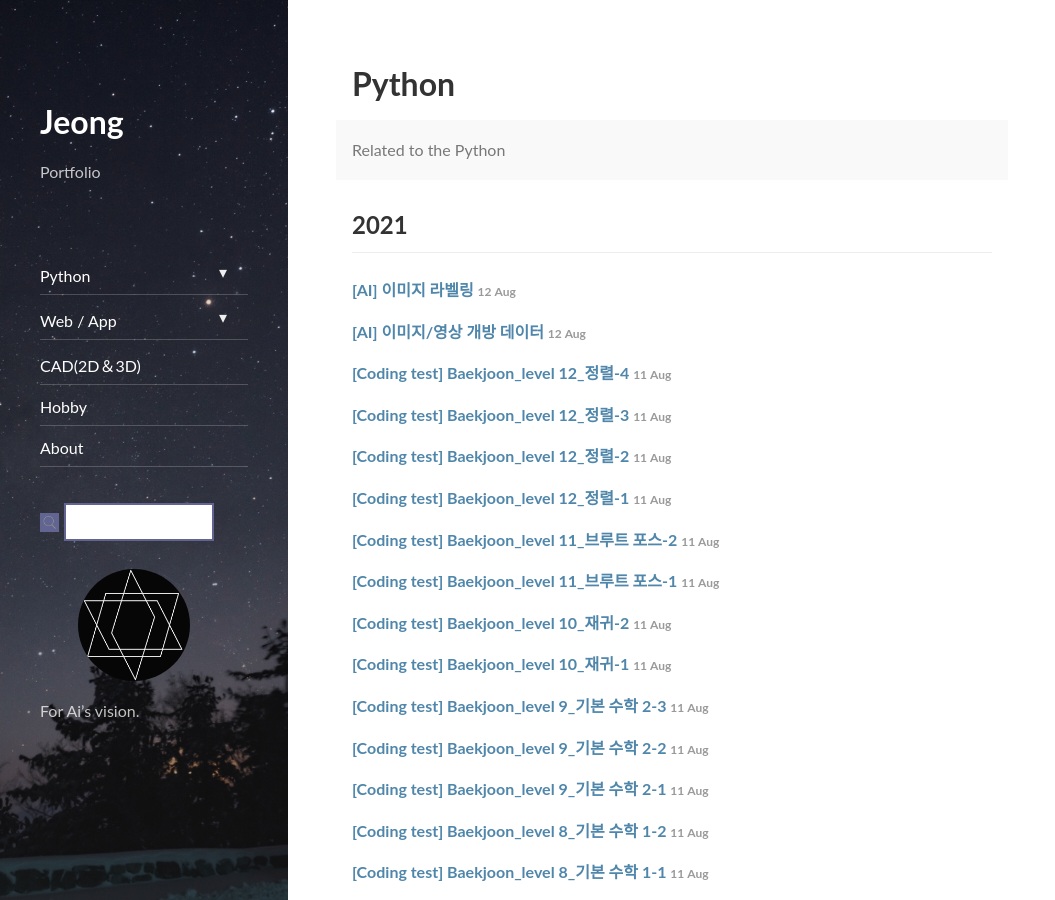
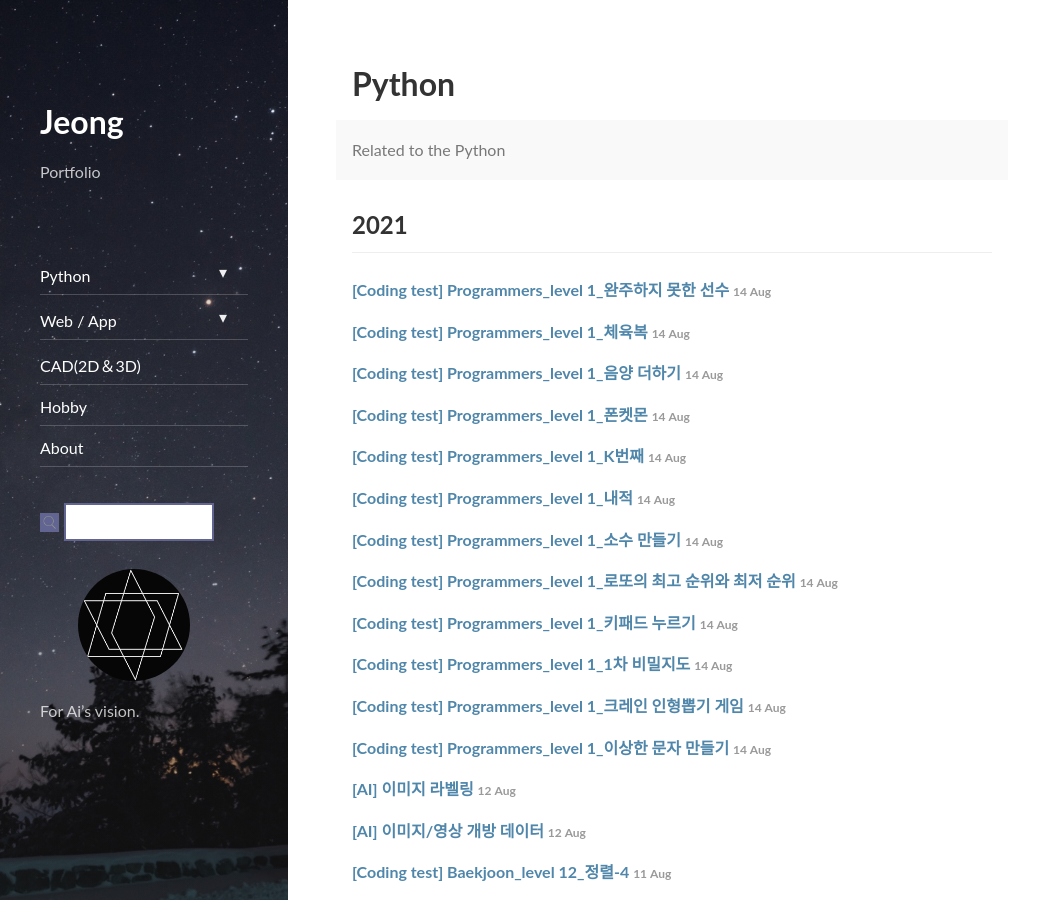
Before and after one commit to JeongJaeyoung0/JeongJaeyoung0.github.io, a Jekyll site: the page built from _featured_categories/python.md, in a window 1280 px wide and 900 px high. Shown: the whole window, without its empty margins (0-1055 px from the left). Built offline with Jekyll 4.4.1, drawn with Linux system fonts in a browser that asks for light colours; nearby versions of some CDN libraries.

Commit message:
210814-01-codingtest

````diff
--- /dev/null
+++ b/_posts/2021-08-14-PCt-ProgrammersLevel-1-01.md
@@ -0,0 +1,48 @@
+---
+layout: post
+title: "[Coding test] Programmers_level 1_이상한 문자 만들기"
+subtitle: "ProgrammersLevel-1"
+categories: python
+tags: codingtest
+comments: true
+---
+
+# ● [code](https://github.com/JeongJaeyoung0/coding_test/blob/0bc4f65cedf347fd2a26fcd40ffbd5994e5f112a/210615_Programmers_level%201_%EC%9D%B4%EC%83%81%ED%95%9C%20%EB%AC%B8%EC%9E%90%20%EB%A7%8C%EB%93%A4%EA%B8%B0.ipynb)
+
+***
+
+# Programmers_level 1_이상한 문자 만들기
+### 단어별 짝수자리: 대문자, 홀수자리: 소문자
+
+
+```python
+# 풀어 쓴 형태
+def solution(s):
+    a = s.split(' ')        # 단어별 끊기
+    text=[]                 # text 담을 list
+    for x in range(len(a)): # 단어 수 만큼 for문
+        text1 = []          # text1 담을 list
+        for y in range(len(a[x])):                                  # 각 단어의 길이만큼 for문
+            text1.append([a[x][y].upper(),a[x][y].lower()][y%2])    # y%2 = 홀, 짝수 구분 / 홀수는 대문자, 짝수는 소문자로 변환 후 text1에 담기
+        text.append(''.join(text1)) # text1 list를 하나로 이어붙여 text에 담기
+    answer = ' '.join(text)         # text list를 하나로 이어붙여 answer로 담기
+    return answer                   # answer return
+```
+
+
+```python
+# short coding
+def solution(s):
+    a = s.split(' ')
+    return ' '.join(list(map(lambda x:''.join(list(map(lambda y:[a[x][y].upper(),a[x][y].lower()][y%2],range(len(a[x]))))),range(len(a)))))
+```
+
+
+```python
+solution("try hello world")
+```
+
+
+
+
+    'TrY HeLlO WoRlD'
--- /dev/null
+++ b/_posts/2021-08-14-PCt-ProgrammersLevel-1-02.md
@@ -0,0 +1,44 @@
+---
+layout: post
+title: "[Coding test] Programmers_level 1_크레인 인형뽑기 게임"
+subtitle: "ProgrammersLevel-1-2"
+categories: python
+tags: codingtest
+comments: true
+---
+
+# ● [code](https://github.com/JeongJaeyoung0/coding_test/blob/0ded0da5f23d3928144e7123a2974c713a245323/210616_Programmers_level%201_%ED%81%AC%EB%A0%88%EC%9D%B8%20%EC%9D%B8%ED%98%95%EB%BD%91%EA%B8%B0%20%EA%B2%8C%EC%9E%84.ipynb)
+
+***
+
+# Programmers_level 1_크레인 인형뽑기 게임
+### n번째, n-1번째 뽑은 인형이 같으면 터지며, 터진 인형 수 출력
+
+
+```python
+def solution(board, moves):
+    basket=[0]      # 인형을 담을 basket list
+    answer=0        # 터진 인형 수
+    for i in moves: # 뽑을 인형 리스트 for문
+        for j in range(len(board)):     # 뽑을 인형 상위에서 아래로 for문
+            move = board[j][i-1]        # board의 j행, i열
+            if move!=0:                 # 인형이 존재하는 행 확인
+                if basket[-1]==move:    # 지금 뽑은 인형이 직전에 뽑은 인형이랑 같은지 비교
+                    del basket[-1]      # 같을 경우 직전에 뽑은 인형 터트리고
+                    answer+=2           # 터진 인형은 +2개
+                else:
+                    basket+=[move]      # 직전에 뽑은 인형과 같지 않을경우
+                board[j][i-1]=0         # 뽑은 인형 자리를 0으로 대체
+                break                   # if문 빠져나가기
+    return answer                       # 정답 return
+```
+
+
+```python
+solution([[0,0,0,0,0],[0,0,1,0,3],[0,2,5,0,1],[4,2,4,4,2],[3,5,1,3,1]], [1,5,3,5,1,2,1,4])
+```
+
+
+
+
+    4
--- /dev/null
+++ b/_posts/2021-08-14-PCt-ProgrammersLevel-1-03.md
@@ -0,0 +1,36 @@
+---
+layout: post
+title: "[Coding test] Programmers_level 1_1차 비밀지도"
+subtitle: "ProgrammersLevel-1-3"
+categories: python
+tags: codingtest
+comments: true
+---
+
+# ● [code](https://github.com/JeongJaeyoung0/coding_test/blob/9f41ee5cb6c3bd1aad2ba931f36e8edfefe8c460/210617_Programmers_level%201_1%EC%B0%A8%20%EB%B9%84%EB%B0%80%EC%A7%80%EB%8F%84.ipynb)
+
+***
+
+# Programmers_level 1_1차 비밀지도
+### 2개의 지도를 2진수로 받고, NOR 게이트로 출력
+
+
+```python
+def solution(n, arr1, arr2):
+    answer = []                                 # 정답 지도 리스트
+    map1 = [bin(i)[2:].zfill(n) for i in arr1]  # 첫 번째 지도 row별 2진수 변환 후 리스트 저장
+    map2 = [bin(i)[2:].zfill(n) for i in arr2]  # 두 번째 지도 row별 2진수 변환 후 리스트 저장
+    for i in range(n):                          # n행만큼 for문
+        answer += [''.join(([' ' if m1+m2=='00' else '#' for m1, m2 in zip(map1[i], map2[i])]))]    # 각 맵의 row별로 둘다 0일 경우는 빈캄, 하나라도 0이 아닐 경우 #으로 반환 후 리스트 저장
+    return answer                               # 정답 리턴
+```
+
+
+```python
+solution(5, [9, 20, 28, 18, 11], [30, 1, 21, 17, 28])
+```
+
+
+
+
+    ['#####', '# # #', '### #', '#  ##', '#####']
--- /dev/null
+++ b/_posts/2021-08-14-PCt-ProgrammersLevel-1-04.md
@@ -0,0 +1,81 @@
+---
+layout: post
+title: "[Coding test] Programmers_level 1_키패드 누르기"
+subtitle: "ProgrammersLevel-1-4"
+categories: python
+tags: codingtest
+comments: true
+---
+
+# ● [code](https://github.com/JeongJaeyoung0/coding_test/blob/1432f26fb2c8a1e6c3a52962dbde0883a01a66b5/210618_Programmers_level%201_%ED%82%A4%ED%8C%A8%EB%93%9C%20%EB%88%84%EB%A5%B4%EA%B8%B0.ipynb)
+
+***
+
+# Programmers_level 1_키패드 누르기
+### 1,4,7은 왼손 / 3, 6, 9는 오른손 / 가운데 버튼은 현재 엄지손가락에서 가까운 손가락으로 누를 경우 키패드를 누르는 왼/오를 순차적으로 출력
+
+
+```python
+def solution(numbers, hand):
+    answer = ''
+    l_hand ,r_hand = 10, 12     # 왼손, 오른손 시작 위치
+    for i in numbers:           # 키패드 누를 값 for문
+        if i in [1, 4, 7]:      # 1, 4, 7은 왼손
+            answer += "L"
+            l_hand = i          # 왼손 위치
+        elif i in [3, 6, 9]:    # 3, 6, 9는 오른손
+            answer += "R"
+            r_hand = i          # 오른손 위치
+        else:
+            if i==0: i=11       # 0은 11로 간주
+            l_abs = abs(i-l_hand)   # 누를 숫자-왼손 숫자의 절대값
+            r_abs = abs(i-r_hand)   # 누를 숫자-오른손 숫자의 절대값
+            if sum(divmod(l_abs, 3)) < sum(divmod(r_abs, 3)):   # 차이값을 3으로 나누었을 때 몫과 나머지의 합이 낮은 쪽이 가까운 곳
+                answer += 'L'
+                l_hand = i
+            elif sum(divmod(l_abs, 3)) > sum(divmod(r_abs, 3)):
+                answer += 'R'
+                r_hand = i
+            else:                   # 왼손, 오른손 거리가 동일 할 경우
+                if hand=='left':    # 왼손 잡이는 왼손
+                    answer += 'L'
+                    l_hand = i
+                else:
+                    answer += 'R'   # 오른손 잡이는 오른손
+                    r_hand = i
+    return answer
+```
+
+
+```python
+solution([1, 3, 4, 5, 8, 2, 1, 4, 5, 9, 5], "right")
+```
+
+
+
+
+    'LRLLLRLLRRL'
+
+
+
+
+```python
+solution([7, 0, 8, 2, 8, 3, 1, 5, 7, 6, 2], "left")
+```
+
+
+
+
+    'LRLLRRLLLRR'
+
+
+
+
+```python
+solution([1, 2, 3, 4, 5, 6, 7, 8, 9, 0], "right")
+```
+
+
+
+
+    'LLRLLRLLRL'
--- /dev/null
+++ b/_posts/2021-08-14-PCt-ProgrammersLevel-1-05.md
@@ -0,0 +1,46 @@
+---
+layout: post
+title: "[Coding test] Programmers_level 1_로또의 최고 순위와 최저 순위"
+subtitle: "ProgrammersLevel-1-5"
+categories: python
+tags: codingtest
+comments: true
+---
+
+# ● [code](https://github.com/JeongJaeyoung0/coding_test/blob/3d151a9ea1ece1fcb35c576dd3bdccc8ff8066e8/210619_Programmers_level%201_%EB%A1%9C%EB%98%90%EC%9D%98%20%EC%B5%9C%EA%B3%A0%20%EC%88%9C%EC%9C%84%EC%99%80%20%EC%B5%9C%EC%A0%80%20%EC%88%9C%EC%9C%84.ipynb)
+
+***
+
+# Programmers_level 1_로또의 최고 순위와 최저 순위
+### 2개가 지워진 로또번호를 받고 당첨될수 있는 최대, 최저 등수를 출력
+
+
+```python
+def solution(lottos, win_nums):
+    rank=[6,6,5,4,3,2,1]                        # 순위 정의
+    zero = lottos.count(0)                      # lottos에 0이 몇개 있는지 카운트
+    hit = sum([i in lottos for i in win_nums])  # 맞힌 수 카운트
+    return rank[zero+hit],rank[hit]             # 최대: 맞힌수+0개수 / 최소: 맞힌수
+```
+
+
+```python
+solution([44, 1, 0, 0, 31, 25], [31, 10, 45, 1, 6, 19])
+```
+
+
+
+
+    (3, 5)
+
+
+
+
+```python
+solution([0, 0, 0, 0, 0, 0], [38, 19, 20, 40, 15, 25])
+```
+
+
+
+
+    (1, 6)
--- /dev/null
+++ b/_posts/2021-08-14-PCt-ProgrammersLevel-1-06.md
@@ -0,0 +1,71 @@
+---
+layout: post
+title: "[Coding test] Programmers_level 1_소수 만들기"
+subtitle: "ProgrammersLevel-1-6"
+categories: python
+tags: codingtest
+comments: true
+---
+
+# ● [code](https://github.com/JeongJaeyoung0/coding_test/blob/47260434954f847c235852888aa8942a186319c0/210620_Programmers_level%201_%EC%86%8C%EC%88%98%20%EB%A7%8C%EB%93%A4%EA%B8%B0.ipynb)
+
+***
+
+# Programmers_level 1_소수 만들기
+### 주어진 숫자 중 3개를 더했을 때 소수가 되는 경우의 수 출력
+
+
+```python
+# 에라토스테네스 체 이용하여 판별
+import math
+n=2997                                      # 조건에서 가장 높은 수의 경우
+t=[True for i in range(n+1)]                # n자리 수에 모두 True로 리스트 만들기
+for i in range(2,int(math.sqrt(n))+1):      # 에라토스테네스의 체 (소수를 찾는 방법) / n까지의 제곱근을 for문
+    if t[i]==True:                          # 그 자리가 True일 경우
+        a=2                                 # 그 자리수의 배수
+        while i*a<=n:
+            t[i*a]=False                    # 전부다 False로 처리(False=소수가 아닌 수)
+            a+=1
+prime_number = [i for i in range(2,n+1) if t[i]]    # True인(소수인) 수를 리스트로 저장
+
+def solution(nums):
+    n=len(nums)                             # 입력받은 수의 개수
+    return sum([nums[i]+nums[j]+nums[k] in prime_number for i in range(n) for j in range(i+1,n-1) for k in range(j+1,n)]) # 중복되지 않고 3개의 수로 조합 가능한 경우를 찾고 sum하여 그 수가 prime_number(소수)에 있을 경우 카운트
+```
+
+
+```python
+# 해당 수마다 소수인지 판별
+from itertools import combinations as cb
+
+def solution(nums):
+    answer=0
+    for i in cb(nums, 3):           # 중복되지 않는 3개의 수를 for문
+        for j in range(2, sum(i)):  # 2부터 3개의 수의 합까지 for문
+            if sum(i)%j==0:         # 합을 2부터 본인 수를 제외한 모든 수를 나누고, 나머지가 0일 경우
+                break               # break(현재 수는 소수가 아님)
+        else: answer+=1             # for문과 같은 줄에 else를 사용할 경우, for문이 끝나고 실행
+    return answer
+```
+
+
+```python
+solution([1,2,3,4])
+```
+
+
+
+
+    1
+
+
+
+
+```python
+solution([1,2,7,6,4])
+```
+
+
+
+
+    4
--- /dev/null
+++ b/_posts/2021-08-14-PCt-ProgrammersLevel-1-07.md
@@ -0,0 +1,43 @@
+---
+layout: post
+title: "[Coding test] Programmers_level 1_내적"
+subtitle: "ProgrammersLevel-1-7"
+categories: python
+tags: codingtest
+comments: true
+---
+
+# ● [code](https://github.com/JeongJaeyoung0/coding_test/blob/af206dabc43353217edde4f1e15bc6cd87b2a4e5/210621_Programmers_level%201_%EB%82%B4%EC%A0%81.ipynb)
+
+***
+
+# Programmers_level 1_내적
+### 길이가 같은 두 배열을 내적하여 출력
+
+
+```python
+def solution(a, b):
+    return sum([i*j for i,j in zip(a,b)])       # zip함수로 a, b의 값을 순차로 곱하여 리스트에 저장하고 sum하여 return
+```
+
+
+```python
+solution([1,2,3,4], [-3,-1,0,2])
+```
+
+
+
+
+    3
+
+
+
+
+```python
+solution([-1,0,1], [1,0,-1])
+```
+
+
+
+
+    -2
--- /dev/null
+++ b/_posts/2021-08-14-PCt-ProgrammersLevel-1-08.md
@@ -0,0 +1,31 @@
+---
+layout: post
+title: "[Coding test] Programmers_level 1_K번째"
+subtitle: "ProgrammersLevel-1-8"
+categories: python
+tags: codingtest
+comments: true
+---
+
+# ● [code](https://github.com/JeongJaeyoung0/coding_test/blob/dbed44a5fabca51d00cc410c84d02473e6f64384/210622_Programmers_level%201_K%EB%B2%88%EC%A7%B8%EC%88%98.ipynb)
+
+***
+
+# Programmers_level 1_K번째수
+### i번째부터, j번째까지의 수를 정렬하고 k번째 수를 출력
+
+
+```python
+def solution(array, commands):
+    return [sorted(array[i-1:j])[k-1] for i, j, k in commands]
+```
+
+
+```python
+solution([1, 5, 2, 6, 3, 7, 4], [[2, 5, 3], [4, 4, 1], [1, 7, 3]])
+```
+
+
+
+
+    [5, 6, 3]
--- /dev/null
+++ b/_posts/2021-08-14-PCt-ProgrammersLevel-1-09.md
@@ -0,0 +1,55 @@
+---
+layout: post
+title: "[Coding test] Programmers_level 1_폰켓몬"
+subtitle: "ProgrammersLevel-1-9"
+categories: python
+tags: codingtest
+comments: true
+---
+
+# ● [code](https://github.com/JeongJaeyoung0/coding_test/blob/e411a81f81234f9aa96ec1047a5d9b51a1bbc3bf/210623_Programmers_level%201_%ED%8F%B0%EC%BC%93%EB%AA%AC.ipynb)
+
+***
+
+# Programmers_level 1_폰켓몬
+### 종류가 중복될 수 있는 n개의 배열중 2/n개를 선택 할 수 있는 경우, 가장 많은 종류를 가질 수 있는 값을 출력
+
+
+```python
+def solution(nums):
+    return min(len(nums)//2, len(set(nums)))    # 가질 수 있는 개수, 종류의 개수 중 작은 수
+```
+
+
+```python
+solution([3,1,2,3])
+```
+
+
+
+
+    2
+
+
+
+
+```python
+solution([3,3,3,2,2,4])
+```
+
+
+
+
+    3
+
+
+
+
+```python
+solution([3,3,3,2,2,2])
+```
+
+
+
+
+    2
--- /dev/null
+++ b/_posts/2021-08-14-PCt-ProgrammersLevel-1-10.md
@@ -0,0 +1,43 @@
+---
+layout: post
+title: "[Coding test] Programmers_level 1_음양 더하기"
+subtitle: "ProgrammersLevel-1-10"
+categories: python
+tags: codingtest
+comments: true
+---
+
+# ● [code](https://github.com/JeongJaeyoung0/coding_test/blob/8ab46f16c55415e92875a48f3bfff227460d13da/210624_Programmers_level%201_%EC%9D%8C%EC%96%91%20%EB%8D%94%ED%95%98%EA%B8%B0.ipynb)
+
+***
+
+# Programmers_level 1_음양 더하기
+### 정수 배열과 부호를 차례로 담은 불리언 배열로 실제 정수의 합을 출력
+
+
+```python
+def solution(absolutes, signs):
+    return sum([-a if s==0 else a for a, s in zip(absolutes, signs)])   # True일 경우 그대로, False일 경우 음수로 변경하여 전체를 sum
+```
+
+
+```python
+solution([4,7,12], [True,False,True])
+```
+
+
+
+
+    9
+
+
+
+
+```python
+solution([1,2,3], [False,False,True])
+```
+
+
+
+
+    0
--- /dev/null
+++ b/_posts/2021-08-14-PCt-ProgrammersLevel-1-11.md
@@ -0,0 +1,65 @@
+---
+layout: post
+title: "[Coding test] Programmers_level 1_체육복"
+subtitle: "ProgrammersLevel-1-11"
+categories: python
+tags: codingtest
+comments: true
+---
+
+# ● [code](https://github.com/JeongJaeyoung0/coding_test/blob/b7d593bd88be48e7aa8811648f36de795cbf055e/210625_Programmers_level%201_%EC%B2%B4%EC%9C%A1%EB%B3%B5.ipynb)
+
+***
+
+# Programmers_level 1_체육복
+### n명의 학생중 lost학생이 체육복을 분실하였고, reserve학생의 옷을 빌려입을(단, 본인번호 +-1 번호만 입을 수 있음) 경우 최대한 많이 체육수업에 참석할 수 있는 인원을 출력
+
+
+```python
+def solution(n, lost, reserve):
+    re = set(reserve)       # set화
+    lo = set(lost)          # set화
+    lost1 = lo - re         # 여분이 없고 잃어버린 학생
+    for i in re - lo:       # 잃어버리지 않고 여분을 가진 번호 for문
+        f = i - 1           # 여분의 앞번호
+        b = i + 1           # 여분의 뒷번호
+        if f in lost1:      # 앞번호가 잃어 버렸으면
+            lost1.remove(f) # 잃어버린 리스트에서 삭제
+        elif b in lost1:    # 뒷번호가 잃어 버렸으면
+            lost1.remove(b) # 뒷번호를 리스트에서 삭제
+    return n - len(lost1)   # 학생수 - 잃어버린 학생수
+```
+
+
+```python
+solution(5, [2, 4], [1, 3, 5])
+```
+
+
+
+
+    5
+
+
+
+
+```python
+solution(5, [2, 4], [3])
+```
+
+
+
+
+    4
+
+
+
+
+```python
+solution(3, [3], [1])
+```
+
+
+
+
+    2
--- /dev/null
+++ b/_posts/2021-08-14-PCt-ProgrammersLevel-1-12.md
@@ -0,0 +1,58 @@
+---
+layout: post
+title: "[Coding test] Programmers_level 1_완주하지 못한 선수"
+subtitle: "ProgrammersLevel-1-12"
+categories: python
+tags: codingtest
+comments: true
+---
+
+# ● [code](https://github.com/JeongJaeyoung0/coding_test/blob/b7d593bd88be48e7aa8811648f36de795cbf055e/210626_Programmers_level%201_%EC%99%84%EC%A3%BC%ED%95%98%EC%A7%80%20%EB%AA%BB%ED%95%9C%20%EC%84%A0%EC%88%98.ipynb)
+
+***
+
+# Programmers_level 1_완주하지 못한 선수
+### 선수 중 완주하지 못한 선수가 단 1명 있는데, 그 선수의 이름을 출력
+
+
+```python
+import collections
+
+def solution(participant, completion):
+    answer = collections.Counter(participant) - collections.Counter(completion) # 완주한선수 - 전체선수 Counter해서 빼기
+    return list(answer.keys())[0]   # 완주하지 못한 선수 keys값을 출력
+```
+
+
+```python
+solution(["leo", "kiki", "eden"], ["eden", "kiki"])
+```
+
+
+
+
+    'leo'
+
+
+
+
+```python
+solution(["marina", "josipa", "nikola", "vinko", "filipa"], ["josipa", "filipa", "marina", "nikola"])
+```
+
+
+
+
+    'vinko'
+
+
+
+
+```python
+solution(["mislav", "stanko", "mislav", "ana"], ["stanko", "ana", "mislav"])
+```
+
+
+
+
+    'mislav'
````
Also changed, not shown: _posts/2021-08-04-PC-공공데이터포털_관광코스별_관광지_상세_날씨_조회서비스_JSON.md (+0 -5 lines).
